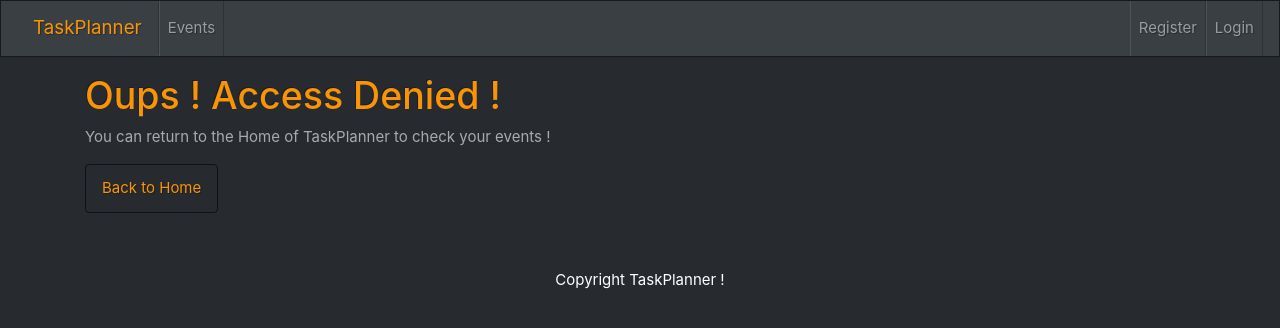
After one commit to TinouWild/TestTP, a Symfony app: template templates/bundles/TwigBundle/Exception/error403.html.twig in a window 1280 px wide. The commit adds this page. Shown: the top 328 px of the page. Run offline with Twig, Linux system fonts and the light colour scheme; the template is opened without the code that fills it, so the values that code supplies are empty; some libraries are stand-ins or nearby versions.

Commit message:
Initial commit

```diff
--- a/composer.json
+++ b/composer.json
@@ -6,7 +6,6 @@
         "ext-ctype": "*",
         "ext-iconv": "*",
         "cocur/slugify": "^3.1",
-        "friendsofsymfony/user-bundle": "^2.1",
         "fzaninotto/faker": "^1.8",
         "kms/froala-editor-bundle": "dev-master",
         "sensio/framework-extra-bundle": "^5.1",
--- a/config/bundles.php
+++ b/config/bundles.php
@@ -16,5 +16,4 @@ return [
     Symfony\Bundle\WebServerBundle\WebServerBundle::class => ['dev' => true],
     Doctrine\Bundle\FixturesBundle\DoctrineFixturesBundle::class => ['dev' => true, 'test' => true],
     KMS\FroalaEditorBundle\KMSFroalaEditorBundle::class => ['all' => true],
-    FOS\UserBundle\FOSUserBundle::class => ['all' => true],
 ];
--- /dev/null
+++ b/templates/bundles/TwigBundle/Exception/error403.html.twig
@@ -0,0 +1,13 @@
+{% extends 'base.html.twig' %}
+
+{% block title %}You are not allowed to access this page{% endblock %}
+
+{% block body %}
+
+    <div class="container mt-3 mb-4">
+        <h1 class="text-warning">Oups ! Access Denied !</h1>
+        <p>You can return to the Home of TaskPlanner to check your events !</p>
+        <a href="{{ path('events_index') }}" class="btn btn-outline-warning">Back to Home</a>
+    </div>
+
+{% endblock %}
--- a/templates/event/show.html.twig
+++ b/templates/event/show.html.twig
@@ -11,11 +11,11 @@
     <div class="container mt-3 mb-4">
         <h1 class="mt-3 mb-4 text-warning">{{ event.title }}</h1>
         <p>{{ event.description }}</p>
-        <a href="#" class="btn btn-primary">Go to event !</a>
+        <a href="#" class="btn btn-warning">Go to event !</a>
         {% if app.user and app.user == event.author %}
-            <a href="{{ path('events_edit', {'slug': event.slug}) }}" class="btn btn-warning">Edit the event</a>
+            <a href="{{ path('events_edit', {'slug': event.slug}) }}" class="btn btn-outline-warning">Edit the event</a>
 
-            <a href="{{ path('events_delete', {'slug': event.slug}) }}" class="btn btn-secondary border border-danger" onclick="return confirm('Are you sure of deleting the event {{ event.title }} ?')">X</a>
+            <a href="{{ path('events_delete', {'slug': event.slug}) }}" class="btn btn-outline-danger" onclick="return confirm('Are you sure of deleting the event {{ event.title }} ?')">X</a>
         {% endif %}
     </div>
 
```
Also changed, not shown: templates/bundles/TwigBundle/Exception/error404.html.twig (added, +13 -0 lines), templates/account/registration.html.twig (line endings or trailing spaces), 2 other files.
